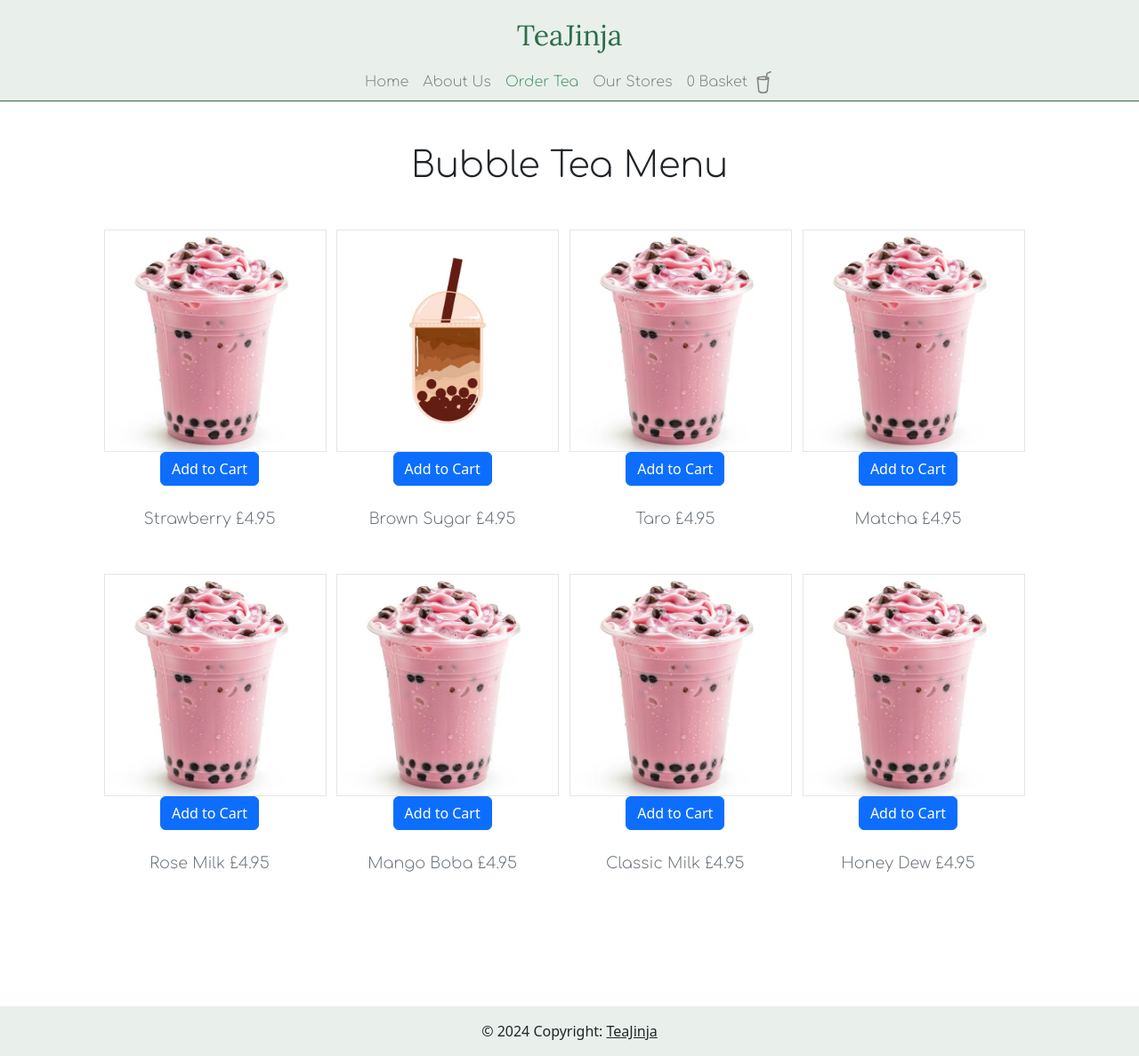
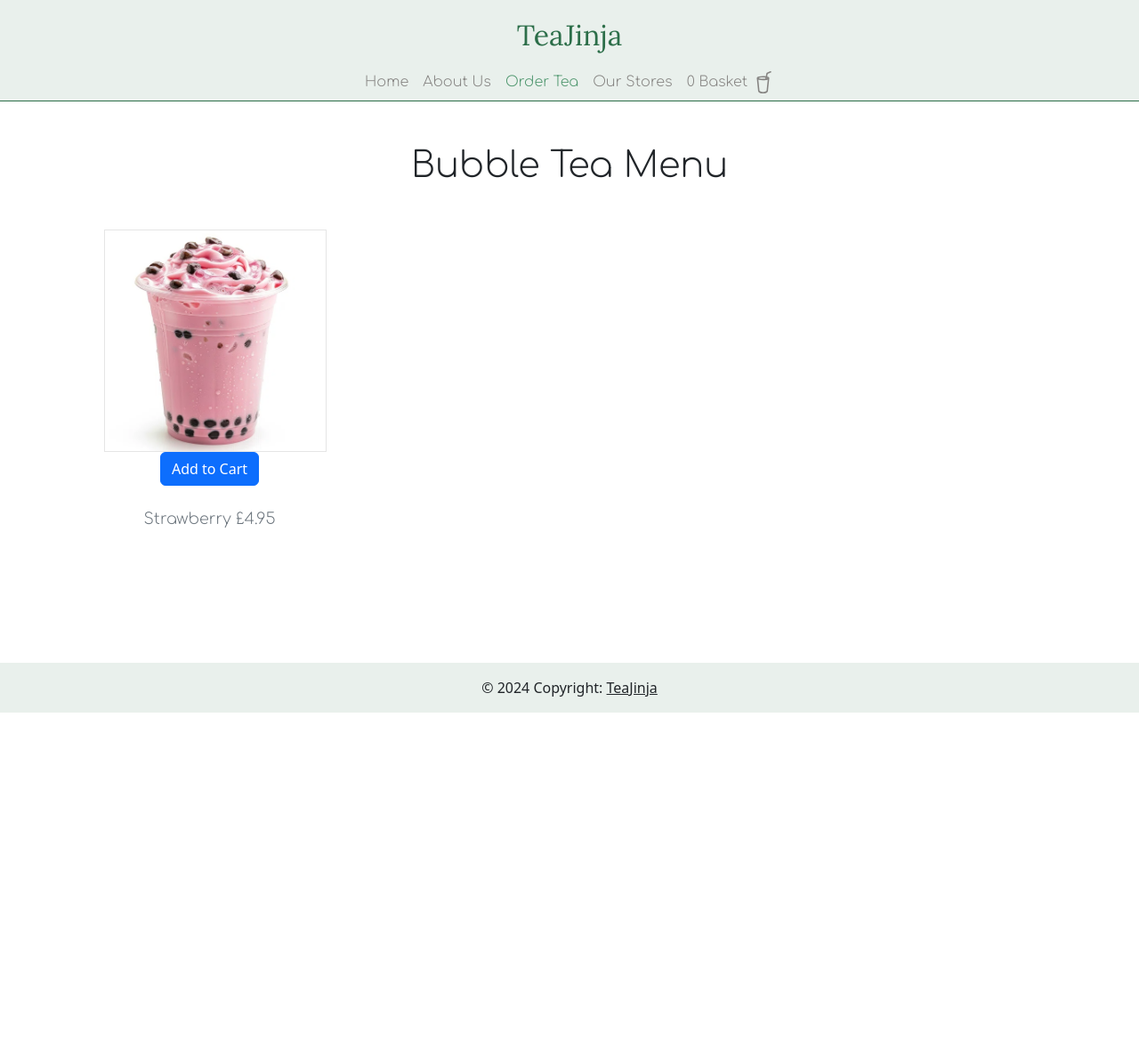
Before and after one commit to xiaojieee/week11_jen_shujie, a Flask app: page /order/ in a window 1280 px wide. Shown: the whole page at 89% size. After the commit the page ends 801 px from the top, so only its background shows below. Run offline with Flask 3, Linux system fonts and the light colour scheme; data comes from the database, SQL or seed files in the repository.

Commit message:
Order Tea page gets data from teajinja_db

```diff
--- a/application/data_access.py
+++ b/application/data_access.py
@@ -1,4 +1,49 @@
+import mysql.connector
 
+# mydb = mysql.connector.connect(
+#   host="localhost",
+#   user="root",
+#   password="Pa$$w0rd",  # blank for mac
+#   database="tea_db"
+# )
+#
+# cursor = mydb.cursor()
+
+
+def get_db_connection():
+    mydb = mysql.connector.connect(
+        host="localhost",
+        user="root",
+        password="",
+        database="teajinja_db"
+    )
+    return mydb
+
+
+def get_tea():
+    mydb = get_db_connection()
+    cursor = mydb.cursor()
+
+    sql = "SELECT * FROM tea"
+    cursor.execute(sql)
+
+    result_set = cursor.fetchall()
+    tea_list = []
+    for tea in result_set:
+        tea_list.append({'tea_id': tea[0], 'tea_name': tea[1], 'tea_price': tea[2], 'tea_filename': tea[3]})
+    return tea_list
+
+
+def submit_order_db(customer_name, tea_name):
+    mydb = get_db_connection()
+    cursor = mydb.cursor()
+
+    # Insert data into the tea_orders table
+    sql = "INSERT INTO tea_orders (name_n, tea_type) VALUES (%s, %s)"
+    values = (customer_name, tea_name)
+
+    cursor.execute(sql, values)
+    mydb.commit()
 
 # def main():
 #     print(mydb)
@@ -13,18 +58,6 @@
 #
 #     print(cursor.rowcount, "record inserted.")
 #
-#
-# def get_db_connection():
-#     mydb = mysql.connector.connect(
-#         host="localhost",
-#         user="root",
-#         password="Pa$$w0rd",  # blank for mac
-#         database="teajinja_db"
-#     )
-#
-#     return mydb
-#
-#
 # def add_order(tea, user, collection):
 #     conn = get_db_connection()
 #     cursor = conn.cursor()
--- a/application/routes.py
+++ b/application/routes.py
@@ -1,16 +1,6 @@
 from flask import render_template, url_for, request, redirect, session
 from application import app
-import mysql.connector
-
-
-mydb = mysql.connector.connect(
-  host="localhost",
-  user="root",
-  password="Pa$$w0rd",  # blank for mac
-  database="tea_db"
-)
-
-cursor = mydb.cursor()
+from application.data_access import get_tea, submit_order_db
 
 
 @app.route('/')
@@ -24,15 +14,10 @@ def about():
     return render_template('about.html', active_about='active')
 
 
-tea_list = {'Strawberry': 'images/strawberry.webp', 'Brown Sugar': 'images/bsugar.jpg',
-            'Taro': 'images/strawberry.webp', 'Matcha': 'images/strawberry.webp', 'Rose Milk':
-                'images/strawberry.webp', 'Mango Boba': 'images/strawberry.webp',
-            'Classic Milk': 'images/strawberry.webp', 'Honey Dew': 'images/strawberry.webp'}
-
-
 @app.route('/order/')
 def order():
-    return render_template('order.html', active_order='active', tea_list=tea_list)
+    tea_from_db = get_tea()
+    return render_template('order.html', active_order='active', tea_db=tea_from_db)
 
 
 @app.route('/stores/')
@@ -47,16 +32,12 @@ def our_stores():
 
 @app.route('/basket/', methods=['GET', 'POST'])
 def basket():
+
     if request.method == 'POST':
         name = request.form['name']
         teaType = request.form['teaType']
 
-        # Insert data into the tea_orders table
-        sql = "INSERT INTO tea_orders (name_n, tea_type) VALUES (%s, %s)"
-        values = (name, teaType)
-
-        cursor.execute(sql, values)
-        mydb.commit()
+        submit_order_db(name, teaType)
 
         return redirect(url_for('complete'))
 
--- a/application/templates/order.html
+++ b/application/templates/order.html
@@ -8,14 +8,16 @@
     </div>
     <div class="col-md-10 text-center">
         <div class="row">
-        {% for tea_title, tea_file in tea_list.items() %}
+        {% for tea in tea_db %}
+
         <div class="col-md-3">
             <a class="image_link" href="">
-                <img class="tea_image" src="{{ url_for('static', filename=tea_file) }}">
-                <a href="/basket/" class="btn btn-primary" role="button">Add to Cart</a>
+                <img class="tea_image" src="{{ url_for('static', filename=tea.tea_filename) }}">
+                <button onclick="addToCart})" type="button" class="btn btn-primary">Add to Cart</button>
             </a>
-            <figcaption class="figure-caption mt-4 mb-5">{{ tea_title }} £4.95</figcaption>
+            <figcaption class="figure-caption mt-4 mb-5">{{ tea.tea_name }} £{{ tea.tea_price }}</figcaption>
         </div>
+
         {% endfor %}
         </div>
     </div>
```
